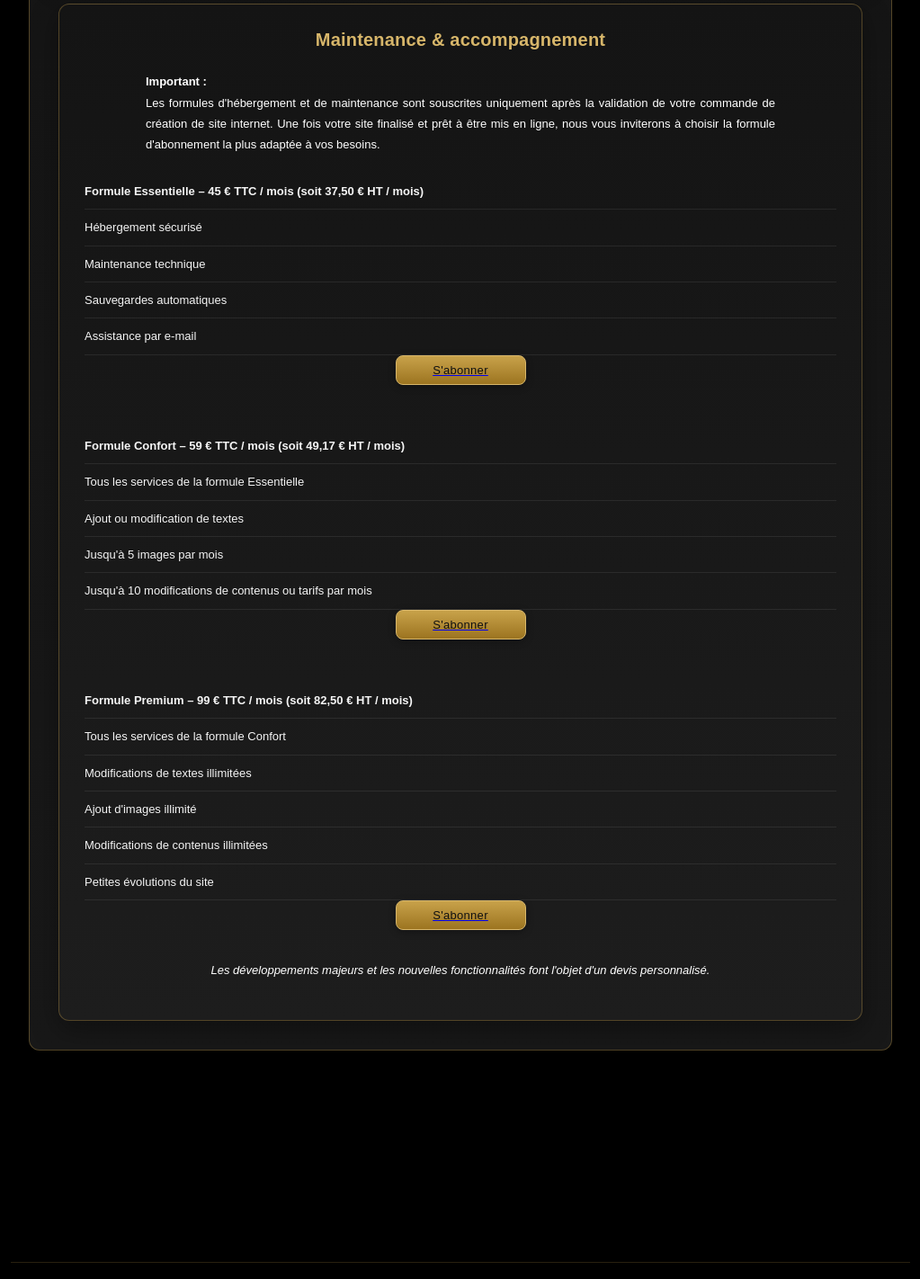
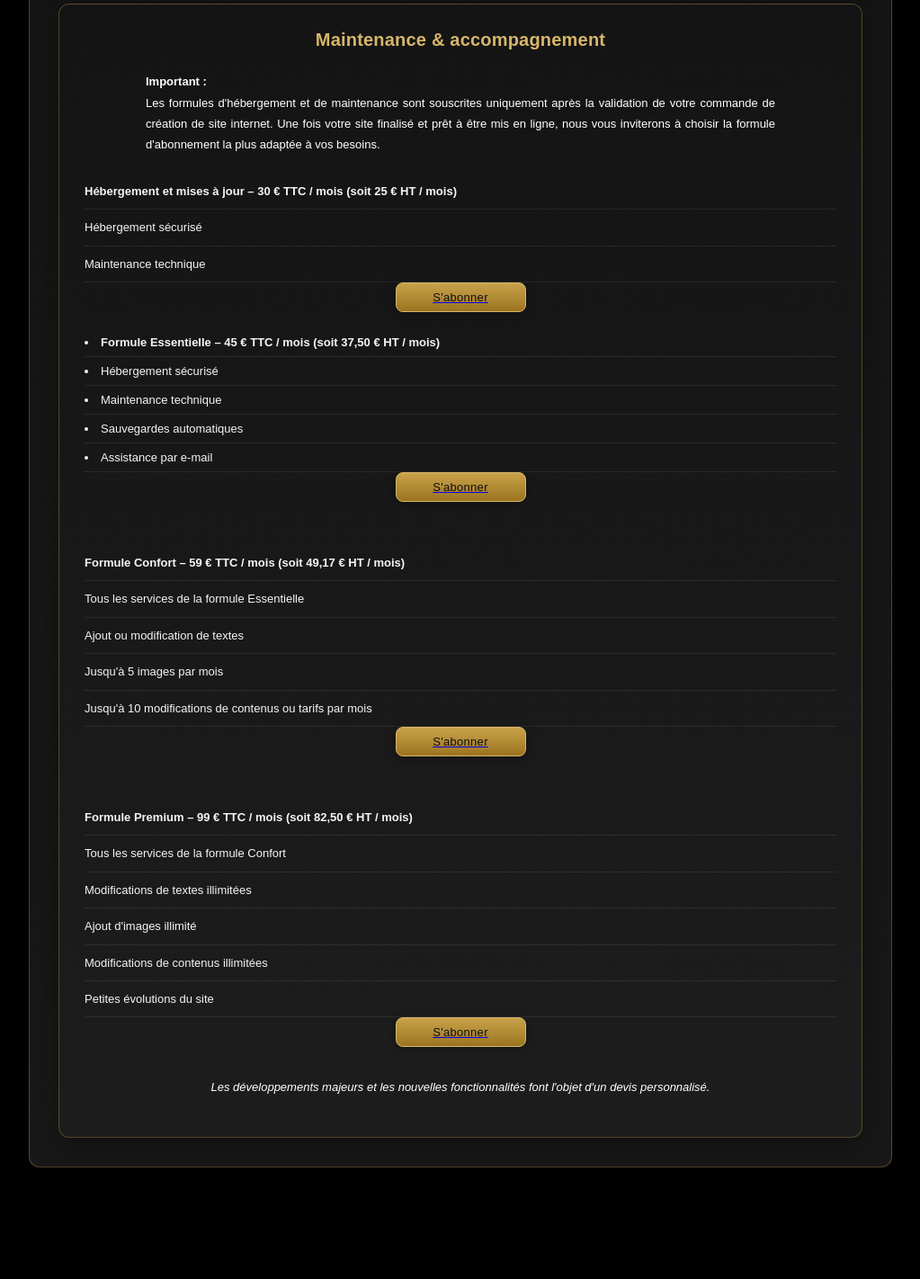
Before and after one commit to MSEDIT-1304/Studio-Web-Applications, a Flask app: page /services in a window 1280 px wide. Shown: the part 1949-3371 px from the top of the page at 90% size, without its empty margins (248-1271 px from the left). Run offline with Flask 3, Linux system fonts and the light colour scheme.

Commit message:
Update services.html

```diff
--- a/templates/services.html
+++ b/templates/services.html
@@ -123,6 +123,19 @@ Les formules d'hébergement et de maintenance sont souscrites uniquement après
 
     <ul>
 
+         <li>
+            <strong>Hébergement et mises à jour – 30 € TTC / mois (soit 25 € HT / mois)</strong>
+        </li>
+
+        <li>Hébergement sécurisé</li>
+        <li>Maintenance technique</li>
+
+    </ul>
+
+    <a href=https://buy.stripe.com/eVq7sM7QCgg5867eek9fW0j" target="_blank">
+        <button>S'abonner</button>
+    </a>
+
         <li>
             <strong>Formule Essentielle – 45 € TTC / mois (soit 37,50 € HT / mois)</strong>
         </li>
```
